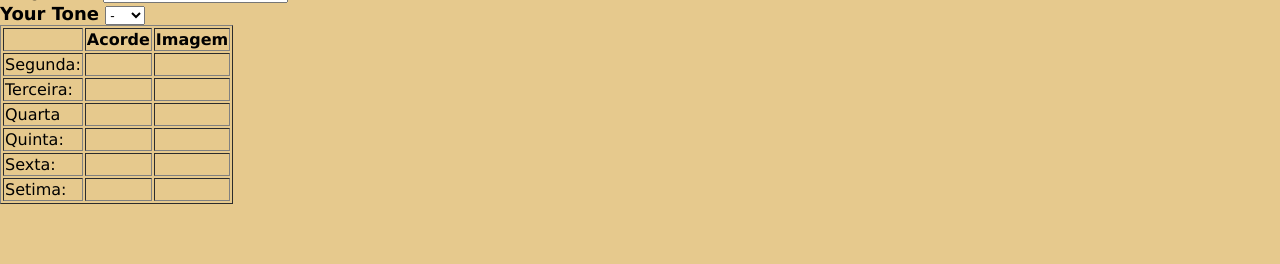
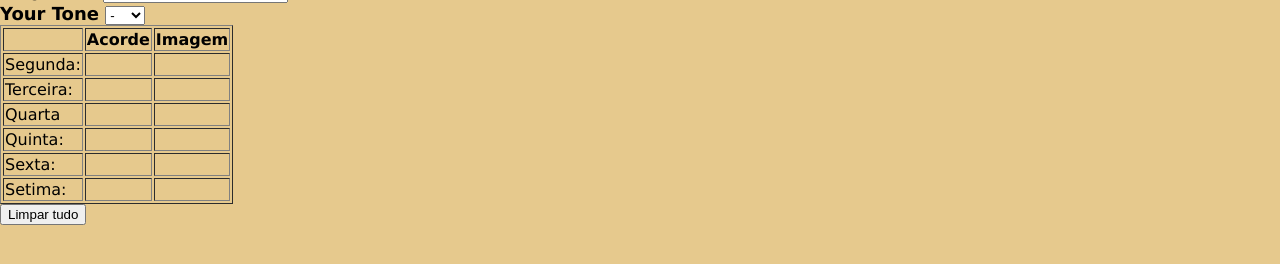
Before and after one commit to ShogoYK/stones, a plain HTML site: page index.html in a window 1280 px wide. Shown: the part 68-332 px from the top of the page. Drawn offline with Linux system fonts and the light colour scheme.

Commit message:
Adicionado botão e função de limpar campos e tabela

```diff
--- a/index.html
+++ b/index.html
@@ -14,7 +14,7 @@
     </div>
     <div class="songName">
       <label for="songInput">Song Name: </label>
-      <input type="text" class="songInput" />
+      <input type="text" class="songInput" id="songInput" />
     </div>
     <div class=""></div>
     <div class="toneContainer">
@@ -92,5 +92,8 @@
         </tbody>
       </table>
     </div>
+    <div class="saveButton">
+      <button onclick="clearInputs()">Limpar tudo</button>
+    </div>
   </body>
 </html>
--- a/index.js
+++ b/index.js
@@ -62,3 +62,19 @@ function showChords(toneSelected){
     document.getElementById('setima1').innerText =  toneSelected.setima
 
 }
+
+function clearInputs(){
+    let text = document.getElementById('songInput');
+    let selector = document.getElementById('toneSelector');
+
+    document.getElementById('base1').innerText = '';
+    document.getElementById('segunda1').innerText =  '';
+    document.getElementById('terceira1').innerText =  '';
+    document.getElementById('quarta1').innerText =  '';
+    document.getElementById('quinta1').innerText =  '';
+    document.getElementById('sexta1').innerText =  '';
+    document.getElementById('setima1').innerText =  '';
+
+    text.value = '';
+    selector.value = '';
+}
```
